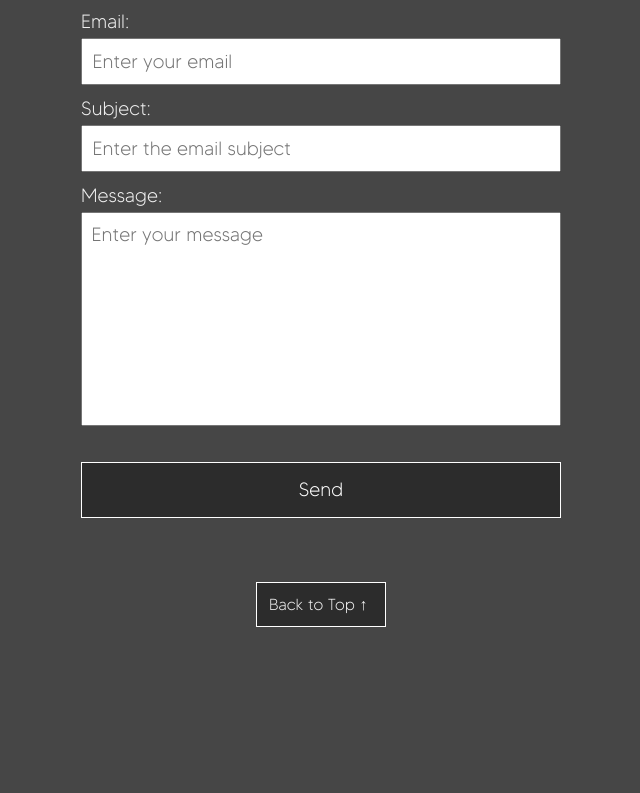
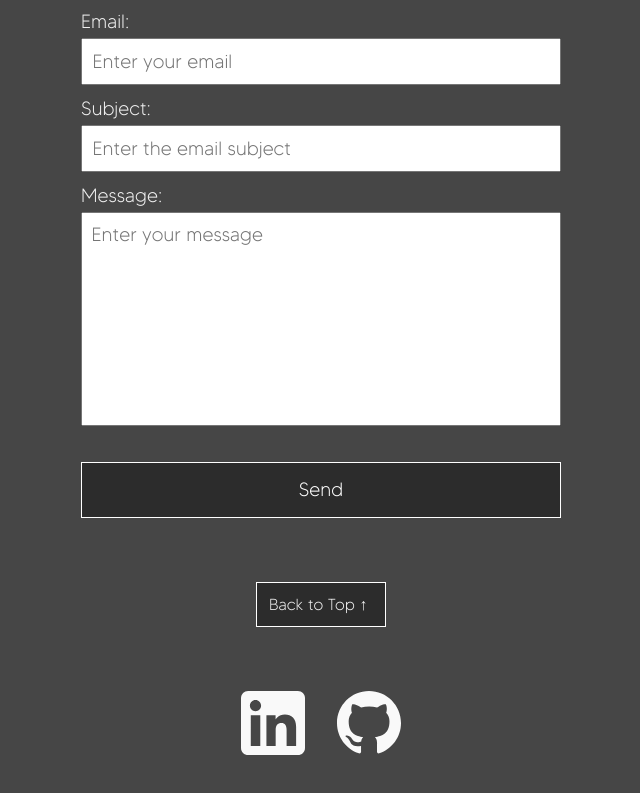
Before and after one commit to marcopoloye/portfolio-site, a React (Create React App) app: page / in a window 1280 px wide. Shown: the part 2231-3024 px from the top of the page, without its empty margins (319-959 px from the left). Before the commit the page ends 2962 px from the top, so only its background shows below. Built offline with nearby package versions, Linux system fonts and the light colour scheme; the HTML template or start-up script is replaced by a standard one.

Commit message:
added linkedin and github icons at the bottom

```diff
--- a/src/components/ContactSection/ContactSection.js
+++ b/src/components/ContactSection/ContactSection.js
@@ -78,7 +78,12 @@ function ContactSection() {
                 </form>
                 <button className='contact-section__form-button' type='submit' form='email-form'>Send</button>
             </div>
+
             <div className='contact-section__top-button' onClick={scrollToTop}>Back to Top ↑</div>
+            <div className='contact-section__icon-container'>
+                <div className='contact-section__icon-linkedin' onClick={()=> window.open('https://www.linkedin.com/in/marcoye/', '_blank')} title='LinkedIn'></div>
+                <div className='contact-section__icon-github' onClick={()=> window.open('https://github.com/marcopoloye', '_blank')} title='GitHub'></div>
+            </div>
         </section>
     );
 }
--- a/src/components/ContactSection/ContactSection.scss
+++ b/src/components/ContactSection/ContactSection.scss
@@ -96,7 +96,7 @@
         border: 1px solid white;
         font-size: 1rem;
         width: 6.5rem;
-        margin: 4rem auto 0;
+        margin: 4rem auto;
 
         &:hover {
             background-color: rgb(100, 100, 100);
@@ -105,6 +105,22 @@
         &:active {
             background-color: rgb(44, 44, 44);
         }
+    }
+    &__icon-container {
+        display: flex;
+        justify-content: center;
+    }
+    &__icon-linkedin, &__icon-github {
+        height: 4rem;
+        width: 4rem;
+        cursor: pointer;
+    }
+    &__icon-linkedin {
+        background: url('../../assets/icons/linkedin.svg') no-repeat;
+        margin-right: 2rem;
+    }
+    &__icon-github {
+        background: url('../../assets/icons/git.svg') no-repeat;
     }
 }
 
--- a/src/components/ProjectsSection/ProjectsSection.scss
+++ b/src/components/ProjectsSection/ProjectsSection.scss
@@ -140,10 +140,6 @@
 #thumbnail-one {
     background: url(../../assets/thumbnails/dontforget-logo.svg) no-repeat center;
     background-size: 70%;
-
-    &:hover {
-        background: green;
-    }
 }
 
 #thumbnail-two {
```
Also changed, not shown: src/assets/icons/linkedin.svg (added).
